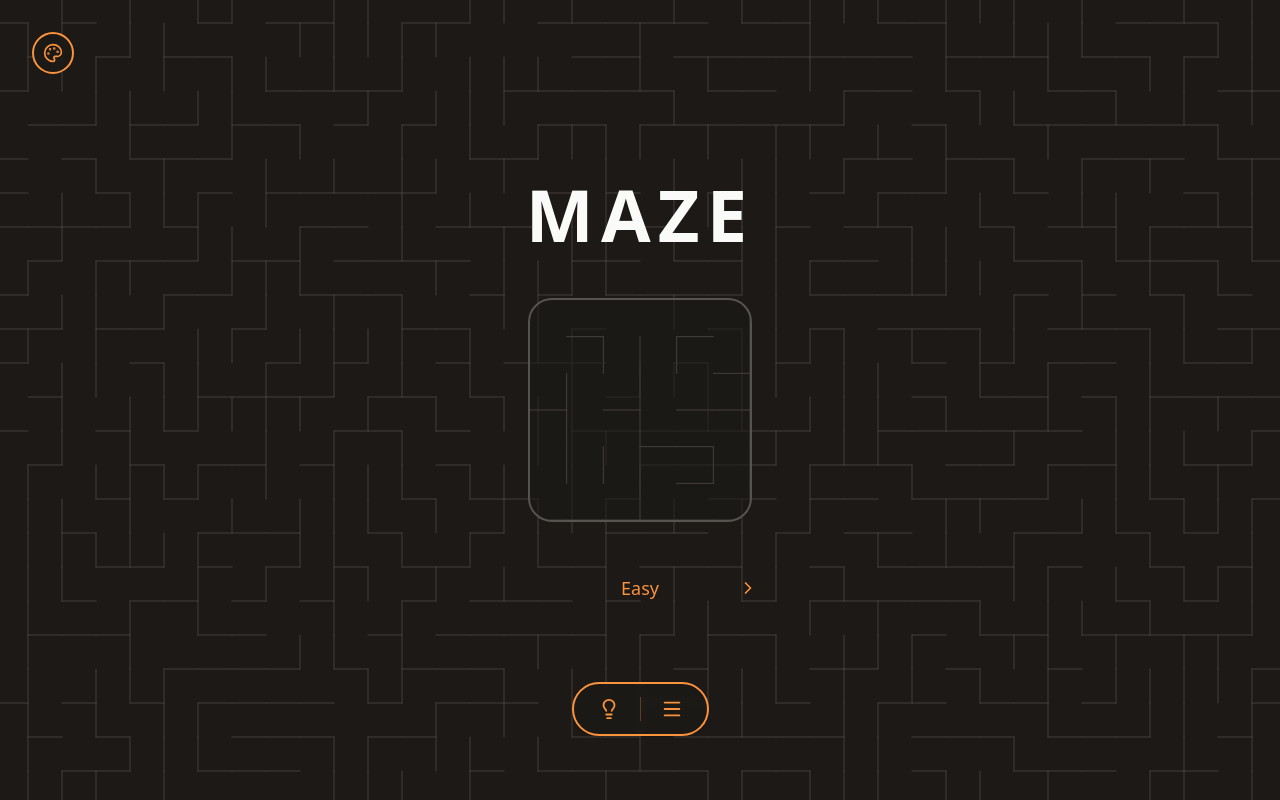
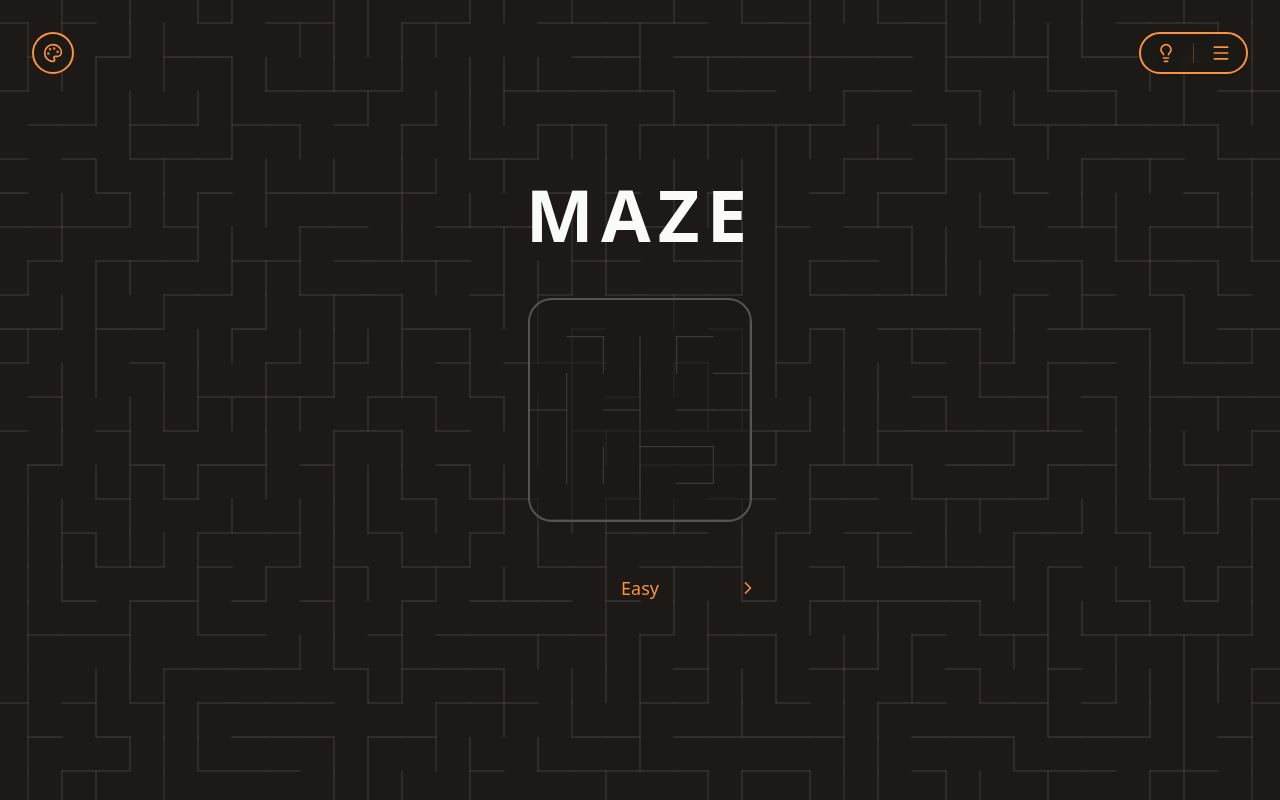
Before and after one commit to anoshione/Mazegame.exe-stopped-working, a React (Vite) app: page / in a window 1280 px wide. Built offline with nearby package versions, Linux system fonts and the light colour scheme.

Commit message:
Add files via upload

```diff
--- a/src/App.tsx
+++ b/src/App.tsx
@@ -336,25 +336,28 @@ export default function App() {
       </div>
 
       <div
-        className={`absolute bottom-10 sm:bottom-16 flex items-center justify-center w-full z-30 pointer-events-none pb-[env(safe-area-inset-bottom)] transition-all duration-300 ${(showLevelComplete || isGameOver) ? 'opacity-25 grayscale' : 'opacity-100'}`}
+        className={`absolute top-4 right-4 sm:top-8 sm:right-8 z-30 flex items-center transition-all duration-300 ${(showLevelComplete || isGameOver) ? 'opacity-0 pointer-events-none translate-y-[-10px]' : 'opacity-100 pointer-events-auto translate-y-0'}`}
       >
-        <div className={`flex items-center gap-2 px-4 py-1.5 bg-[var(--theme-ui-bg)] border-2 border-[var(--theme-player)] rounded-full shadow-sm ${(showLevelComplete || isGameOver) ? 'pointer-events-none' : 'pointer-events-auto'}`} style={{ backdropFilter: 'blur(4px)' }}>
+        <div
+          className="flex items-center gap-1.5 h-[42px] px-1.5 bg-[var(--theme-ui-bg)] border-2 border-[var(--theme-player)] rounded-full shadow-sm"
+          style={{ backdropFilter: 'blur(4px)' }}
+        >
           <motion.button
             whileTap={{ scale: 0.9 }}
             onClick={handleHelpOrHint}
             disabled={showLevelComplete || isGameOver}
-            className="p-2 text-[var(--theme-player)] hover:opacity-80 transition-colors disabled:pointer-events-none"
+            className="w-[38px] h-[38px] flex items-center justify-center text-[var(--theme-player)] hover:opacity-80 transition-opacity disabled:opacity-50"
           >
-            <Lightbulb size={22} />
+            <Lightbulb size={20} />
           </motion.button>
-          <div className="w-px h-6 bg-[var(--theme-player)] opacity-30 mx-1" />
+          <div className="w-px h-5 bg-[var(--theme-player)] opacity-30 mx-0.5" />
           <motion.button
             whileTap={{ scale: 0.9 }}
             onClick={() => { if (hapticsEnabled) vibrate('medium'); soundManager.play('swipe'); setShowSettings(true); }}
             disabled={showLevelComplete || isGameOver}
-            className="p-2 text-[var(--theme-player)] hover:opacity-80 transition-colors disabled:pointer-events-none"
+            className="w-[38px] h-[38px] flex items-center justify-center text-[var(--theme-player)] hover:opacity-80 transition-opacity disabled:opacity-50"
           >
-            <Menu size={22} />
+            <Menu size={20} />
           </motion.button>
         </div>
       </div>
@@ -408,6 +411,8 @@ export default function App() {
                 setScreen('menu');
                 setIsPlaying(false);
                 setIsSuccessAnim(false);
+                setShowLevelComplete(false);
+                setIsGameOver(false);
                 if (window.history.state?.screen === 'playing') {
                   window.history.replaceState({ screen: 'menu' }, '');
                 }
--- a/src/components/GameScreen.tsx
+++ b/src/components/GameScreen.tsx
@@ -99,8 +99,8 @@ export function GameScreen({
       onTouchStart={handleTouchStart}
       onTouchEnd={handleTouchEnd}
     >
-      {/* Top Bar */}
-      <div className="absolute top-4 right-4 sm:top-8 sm:right-8 z-20 pointer-events-none">
+      {/* Bottom Bar Timer */}
+      <div className="absolute bottom-10 sm:bottom-16 left-0 right-0 z-20 pointer-events-none flex justify-center pb-[env(safe-area-inset-bottom)]">
         <div className="pointer-events-auto flex items-center">
           <div
             className={`text-xl font-mono tracking-widest px-6 h-[42px] flex items-center justify-center bg-[var(--theme-ui-bg)] border-2 rounded-full transition-colors shadow-sm ${
```
